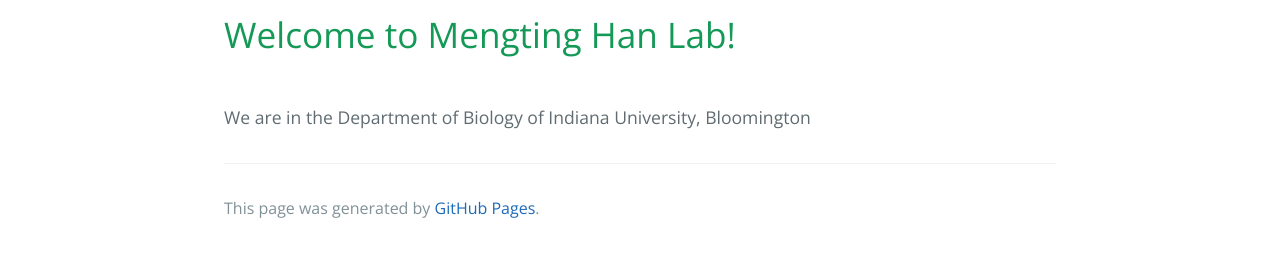
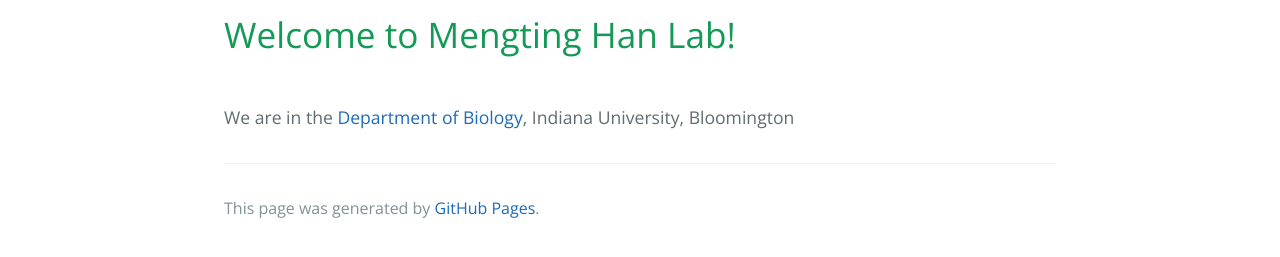
Before and after one commit to Hanmt-Lab/Hanmt-Lab.github.io, a Jekyll site: the page built from index.md, in a window 1280 px wide. Shown: the part 311-568 px from the top of the page. Built offline with Jekyll 4.4.1, drawn with Linux system fonts in a browser that asks for light colours.

```diff
--- a/index.md
+++ b/index.md
@@ -5,4 +5,4 @@ layout: default
 
 # Welcome to Mengting Han Lab!
 <br>
-We are in the Department of Biology of Indiana University, Bloomington
+We are in the [Department of Biology](https://biology.indiana.edu/about/index.html), Indiana University, Bloomington
```
